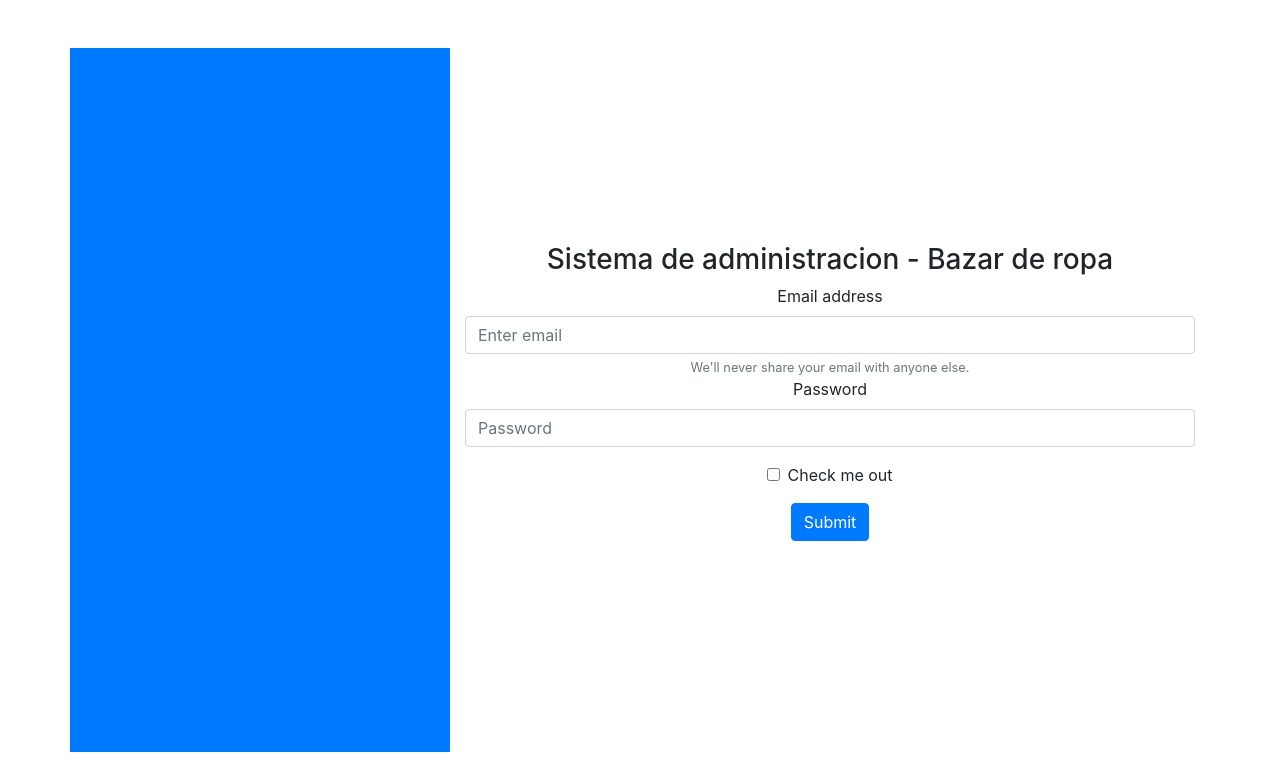
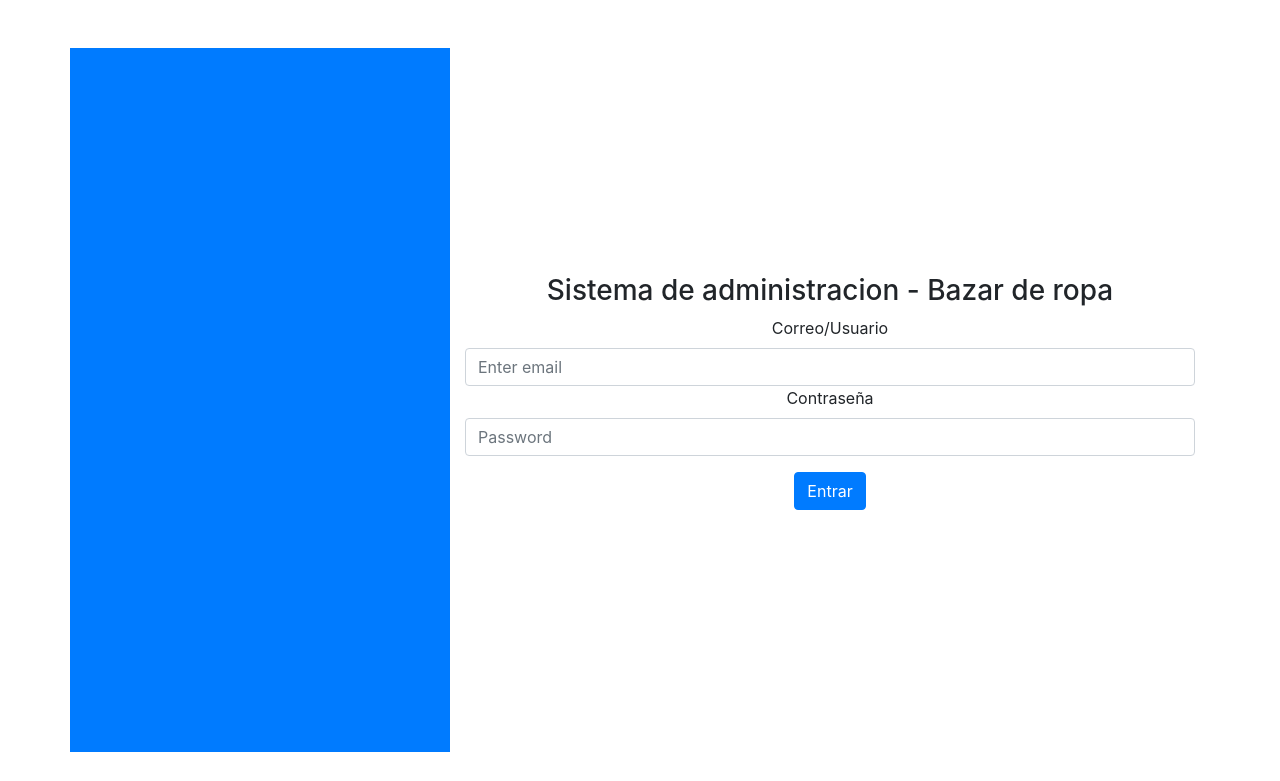
Before and after one commit to diegoochoa/bases-de-datos-maestria, a Node project: template views/login.ejs in a window 1280 px wide. Shown: the top 781 px of the page. Run offline with Node 20 templates, Linux system fonts and the light colour scheme; the template is opened without the code that fills it, so the values that code supplies are empty; some libraries are stand-ins or nearby versions.

Commit message:
Ligeras modificaciones

```diff
--- a/views/add-employee.ejs
+++ b/views/add-employee.ejs
@@ -97,7 +97,7 @@
                 <div class="col-4">
                     <div class="form-group">
                         <label>Contraseña</label>
-                        <input type="text" name="contrasena" class="form-control"
+                        <input type="password" name="contrasena" class="form-control"
                             placeholder="Contraseña">
                     </div>
                 </div>
--- a/views/login.ejs
+++ b/views/login.ejs
@@ -15,19 +15,19 @@
                   <h3>Sistema de administracion - Bazar de ropa</h3>
                     <form action="/login" method="POST">
                         <div class="form-group my-auto">
-                          <label for="exampleInputEmail1">Email address</label>
+                          <label for="exampleInputEmail1">Correo/Usuario</label>
                           <input type="text" name="username" class="form-control" id="exampleInputEmail1" aria-describedby="emailHelp" placeholder="Enter email">
-                          <small id="emailHelp" class="form-text text-muted">We'll never share your email with anyone else.</small>
+                          <!-- <small id="emailHelp" class="form-text text-muted">We'll never share your email with anyone else.</small> -->
                         </div>
                         <div class="form-group">
-                          <label for="exampleInputPassword1">Password</label>
+                          <label for="exampleInputPassword1">Contraseña</label>
                           <input type="password" name="password" class="form-control" id="exampleInputPassword1" placeholder="Password">
                         </div>
-                        <div class="form-group form-check">
+                        <!-- <div class="form-group form-check">
                           <input type="checkbox" class="form-check-input" id="exampleCheck1">
                           <label class="form-check-label" for="exampleCheck1">Check me out</label>
-                        </div>
-                        <button type="submit" class="btn btn-primary">Submit</button>
+                        </div> -->
+                        <button type="submit" class="btn btn-primary">Entrar</button>
                       </form>
                 </div>
             </div>
```
Also changed, not shown: src/routes/pos-page/pos-controller.js (+0 -7 lines), logo.jpg (added).
